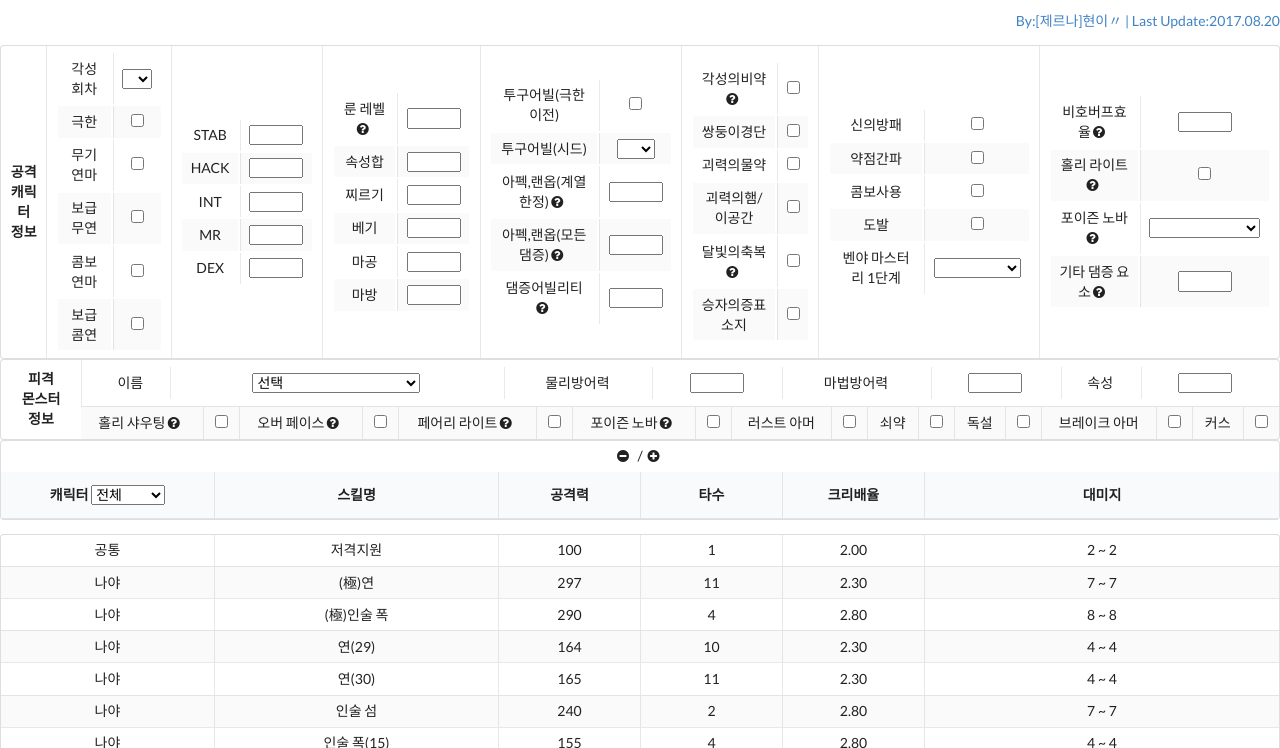
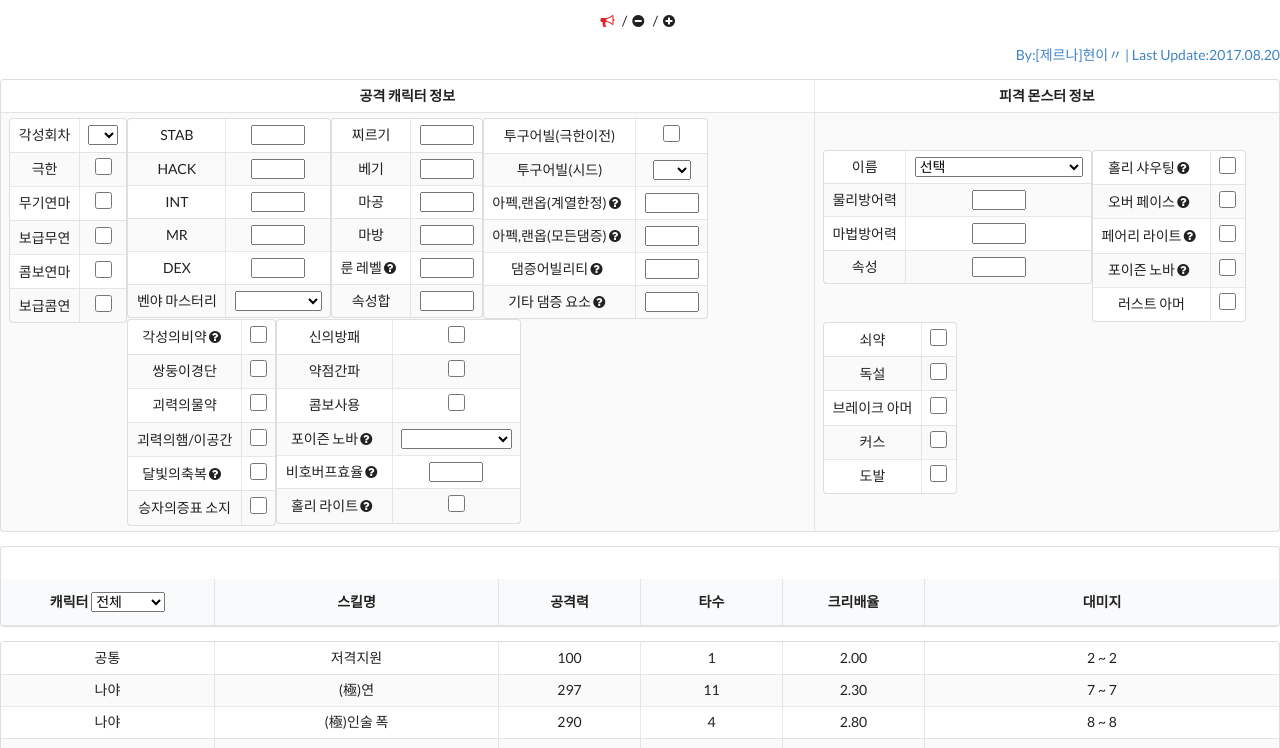
Before and after one commit to twhyuni/tw, a plain HTML site: page index.html in a window 1280 px wide. Shown: the part 52-800 px from the top of the page. Drawn offline with Linux system fonts and the light colour scheme.

Commit message:
Add files via upload

```diff
--- a/index.html
+++ b/index.html
@@ -13,21 +13,25 @@
 </head>
 
 <body>
-  <p><h3 class="ui center aligned purple header">테일즈위버 대미지 계산기</h3></p>
+  <p><h3 class="ui center aligned purple header">테일즈위버 대미지 계산기</h3><center>
+<i class="red announcement icon" data-html="<div style='width:600px;'><center><b>이용 안내</b></center><ui class='list'>
+<li>캐릭터 정보를 입력하고 몬스터를 선택하면 스킬별 대미지(크리티컬)를 확인할 수 있습니다.</li>
+<li>같은스킬이 두 개인 것은 스킬레벨을 내렸을때 DPS 또는 HPS가 강해지는 경우입니다.</li>
+<li>몬스터 스펙 정보는 거의 확인되지 않은 정보입니다.</li>
+<li>아나이스는 소환수(AI) 자체 버그가 많고 정확한 대미지 산정방식을 알 수 없어 추측으로 작성되었습니다.</li>
+<li>밀라, 로아미니의 극한전후에 따른 댐증버프 계산식이 거의 추측으로 작성되었습니다.</li>
+<li>따라서 상당한 오차가 있을 수 있음에 책임지지 않으며 문의를 하셔도 답변이 어렵습니다.</li>
+<!--<li>DPS는 올크리 선후무딜을 전제로 한 것이며 아나이스(소환수)와 액션슬롯스킬은 제대로 된 DPS가 계산되지 않습니다.</li>--></div>"></i>  / <span id="hide"> <i class="minus circle icon"></i> </span>/<span id="show"> <i class="add circle icon"></i> </span></center>
+</p>
 
-
-  <p style="text-align: right"><a  href="http://tw-chapter.tistory.com" target="_blank" title="http://tw-chapter.tistory.com">By:[제르나]현이〃 | Last Update:2017.08.20</a></p>
+<p style="text-align: right"><a href="http://tw-chapter.tistory.com" target="_blank" title="http://tw-chapter.tistory.com">By:[제르나]현이〃 | Last Update:2017.08.20</a> </p>
 
 <div class="main menu" style="width:100%;background:white;">
 <div id="info">
-<table class="ui celled very compact striped table center aligned" style="margin: 0px;width:100%" >
 
-<tr>
-<td>
-<b>
-공격<br>캐릭터<br>정보
-</b>
-</td><td>
+<table style="width:100%" align="center"><tr><td><b>공격 캐릭터 정보</b></td><td>
+<b>피격 몬스터 정보</b></td></tr><tr><td>
+<div style="float:left;">
 <table>
   <tr><td><label>각성회차</label></td>
       <td><select id="gakseong"><option value="0">0</option><option value="1">1</option><option value="2">2</option><option value="3">3</option></select></td>
@@ -46,36 +50,32 @@
   </tr>
   <tr><td><label for="bocom">보급콤연</label></td>
       <td><input type="checkbox" id="bocom"></td></tr></table>
-</td><td id="status">
-
+</div><div style="float:left;">
+<table id="status">
+  <tr><td><label>STAB</label></td>
+      <td><input type="number" min=0 max=999 id="stab"></td>
+  </tr>
+  <tr><td><label>HACK</label></td>
+      <td><input type="number" min=0 max=999 id="hack"></td>
+  </tr>
+  <tr><td><label>INT</label></td>
+      <td><input type="number" min=0 max=999 id="int"></td>
+  </tr>
+  <tr><td><label>MR</label></td>
+      <td><input type="number" min=0 max=999 id="mr"></td>
+  </tr>
+  <tr><td><label>DEX</label></td>
+      <td><input type="number" min=0 max=999 id="dex"></td></tr>
+  <tr><td><label for="benyamastery">벤야 마스터리</label></td>
+      <td><select id="benyamastery">
+          <option value="0">선택</option>
+          <option value="1">소울차지</option>
+          <option value="2">소울커터</option>
+          <option value="3">파워크러쉬</option></select></td></tr></table>
+</div><div style="float: left;">
 
 
 <table>
-  <tr><td><label>STAB</label></td>
-      <td><input type="number" min=0 max=999 id="stab" class="stat tooltip"></td>
-  </tr>
-  <tr><td><label>HACK</label></td>
-      <td><input type="number" min=0 max=999 id="hack" class="stat tooltip"></td>
-  </tr>
-  <tr><td><label>INT</label></td>
-      <td><input type="number" min=0 max=999 id="int" class="stat tooltip"></td>
-  </tr>
-  <tr><td><label>MR</label></td>
-      <td><input type="number" min=0 max=999 id="mr" class="stat tooltip"></td>
-  </tr>
-  <tr><td><label>DEX</label></td>
-      <td><input type="number" min=0 max=999 id="dex" class="stat tooltip"></td></tr></table>
-</td><td>
-
-
-<table>
-  <tr><td><label>룬 레벨<i class="help circle icon" data-content="룬 스킬 '정의의 심판' 레벨에 해당합니다"></i>
-</div></label></td>
-      <td><input type="number" min=1 max=30 id="rune"></td>
-  </tr>
-  <tr><td><label>속성합</label></td>
-      <td><input type="number" min=0 max=999 id="sokseong"></td>
-  </tr>
   <tr><td><label>찌르기</label></td>
       <td><input type="number" min=0 max=999 id="jjil"></td>
   </tr>
@@ -86,8 +86,17 @@
       <td><input type="number" min=0 max=999 id="magong"></td>
   </tr>
   <tr><td><label>마방</label></td>
-      <td><input type="number" min=0 max=999 id="mabang"></td></tr></table>
-</td><td>
+      <td><input type="number" min=0 max=999 id="mabang"></td>
+  </tr>
+  <tr><td><label>룬 레벨<i class="help circle icon" data-content="룬 스킬 '정의의 심판' 레벨에 해당합니다"></i></label></td>
+      <td><input type="number" min=1 max=30 id="rune"></td>
+  </tr>
+  <tr><td><label>속성합</label></td>
+      <td><input type="number" min=0 max=999 id="sokseong"></td>
+  </tr></table>
+
+
+</div><div style="float: left;">
 <table>
   <tr><td><label for="tugu">투구어빌(극한이전)</label></td>
       <td><input type="checkbox" id="tugu"></td>
@@ -99,11 +108,15 @@
       <td><input type="number" min=0 max=99 id="arti"></td>
   </tr>
   <tr><td><label for="ttang">아펙,랜옵(모든댐증)<i class="help circle icon" data-content="땅의문장, 眞암페르카의 무혼 사용 시 15 // 손목 랜덤옵션 '공격력(받는피해 증가류)' 합산"></i></label></td>
-      <td><input type="number" min=0 max=99 id="ttang"></td></tr>
-  <tr><td><label for="damAbil">댐증어빌리티<i class="help circle icon" data-content="무기, 손 장비 어빌리티의 N% 대미지증가 값을 더해서 입력해주세요"></i></label></td>
+      <td><input type="number" min=0 max=99 id="ttang"></td>
+  </tr>
+  <tr><td><label for="damAbil">댐증어빌리티<i class="help circle icon" data-content="무기, 손 장비 어빌리티의 대미지증가 %값을 더해서 입력해주세요"></i></label></td>
       <td><input type="number" id="damAbil" min=0 max=99></td>
-  </tr></table>
-</td><td>
+  </tr>
+  <tr><td><label>기타 댐증 요소<i class="help circle icon" data-html="<b>ex)</b>트랜스스피릿 사용시 100 입력, 고르고니아 천년빙아 사용시 10 입력 등등"></i></label></td>
+      <td><input type="number" min=0 max=999 id="etcSum"></td></tr></table>
+
+</div><div style="float: left;">
 <table>
   <tr><td><label for="gakbi">각성의비약<i class="help circle icon" data-content="밀라, 시벨린, 조슈아 사용 불가"></i></label></td>
       <td><input type="checkbox" id="gakbi"></td>
@@ -122,7 +135,7 @@
   </tr>
   <tr><td><label for="seungja">승자의증표 소지</label></td>
       <td><input type="checkbox" id="seungja"></td></tr></table>
-</td><td>
+</div><div style="float: left;">
 <table>
   <tr><td><label for="sinbang">신의방패</label></td>
       <td><input type="checkbox" id="sinbang"></td>
@@ -136,77 +149,84 @@
   <tr><td><label for="combo">콤보사용</label></td>
       <td><input type="checkbox" id="combo"></td>
   </tr>
-  <tr><td><label for="dobal">도발</label></td>
-      <td><input type="checkbox" id="dobal"></td>
+  <tr><td><label>포이즌 노바<i class="help circle icon" data-content="포이즌 노바(장판)을 시전하는 로아미니(본인 또는 팀원)의 극한 여부와, ⓟ포이즌마스터의 습득 여부를 선택해주세요"></i></label></td>
+      <td><select id="loaLimit">
+          <option value="1">해당없음</option>
+          <option value="2">극한O</option>
+          <option value="3">극한X,마스터O</option>
+          <option value="4">극한X,마스터X</option></select></td>
   </tr>
-  <tr><td><label for="benyamastery">벤야 마스터리 1단계</label></td>
-      <td><select id="benyamastery"><option value="0">선택</option><option value="1">소울차지</option><option value="2">소울커터</option><option value="3">파워크러쉬</option></select></td></tr></table>
-</td><td>
-<table>
-  <tr><td><label for="freshAir">비호버프효율<i class="biho help circle icon"></i></label></td>
+  <tr><td><label for="freshAir">비호버프효율<i class="help circle icon" data-html="<b>프레쉬에어, 하드웨폰</b><br>(시전자의 순수MR+마방합)/50<br>최대 25"></i></label></td>
       <td><input type="number" min=0 max=25 id="freshAir"></td>
   </tr>
   <tr><td><label for="chantLimit">홀리 라이트<i class="help circle icon" data-content="이솔렛 찬트1"></i></label></td>
-      <td>
-       <input type="checkbox" id="chantLimit">
-      </td>
+      <td><input type="checkbox" id="chantLimit"></td></tr></table>
+
+</div>
+</td><td>
+
+<div style="float: left;">
+<table>
+  <tr><td><label for="monName">이름</label></td>
+      <td><select id=monName><option>선택</option></select></td>
   </tr>
-  <tr><td><label>포이즌 노바<i class="help circle icon" data-content="포이즌 노바(장판)을 시전하는 로아미니(본인 또는 팀원)의 극한 여부와, ⓟ포이즌마스터의 습득 여부를 선택해주세요"></i></label></td>
-      <td><select id="loaLimit"><option value="1">해당없음</option><option value="2">극한O</option><option value="3">극한X,마스터O</option><option value="4">극한X,마스터X</option></select></td>
+  <tr><td><label for="monMulbang">물리방어력</label></td>
+      <td><input type="number" id="monMulbang"></td>
   </tr>
-  <tr><td><label>기타 댐증 요소<i class="help circle icon" data-content="ex)트랜스스피릿 사용시 100 입력, 고르고니아 천년빙아 사용시 10 입력 등등"></i></label></td>
-      <td><input type="number" min=0 max=999 id="etcSum"></td>
-  </tr></table>
-</td></tr></table>
+  <tr><td><label for="monMabang">마법방어력</label></td>
+      <td><input type="number" id="monMabang"></td>
+  </tr>
+  <tr><td><label for="monSokseong">속성</label></td>
+      <td><input type="number" id="monSokseong"></td></tr></table>
 
+</div><div style="float: left;">
 
-<table class="ui celled very compact striped table center aligned" style="margin: 0px;width:100%"  >
-
-<tr>
-<td rowspan="2" style="width:80px"><b>피격<br>몬스터<br>정보</b></td>
-<td colspan="18"><table><tr><td>이름</td><td><select id=monName><option>선택</option></select></td><td>
-물리방어력</td><td><input type="number" id="monMulbang"></td><td>
-마법방어력</td><td><input type="number" id="monMabang"></td><td>
-속성</td><td><input type="number" id="monSokseong"></td></tr></table></td>
-</tr>
-
-
+<table>
 <tr id="monDebuff">
 <td><label for="holyShout">홀리 샤우팅<i class="help circle icon" data-content="이솔렛 찬트3"></i></label></td>
 <td><input type="checkbox" id="holyShout"></td>
-
+</tr><tr>
 <td><label for="overPace">오버 페이스<i class="help circle icon" data-content="비호 초록장판"></i></label></td>
 <td><input type="checkbox" id="overPace"></td>
-
+</tr><tr>
 
 <td><label for="fairyLight">페어리 라이트<i class="help circle icon" data-content="아나이스 평타"></i></label></td>
 <td><input type="checkbox" id="fairyLight"></td>
-
+</tr><tr>
 
 <td><label for="poisonNova">포이즌 노바<i class="help circle icon" data-content="로아미니 장판"></i></label></td>
 <td><input type="checkbox" id="poisonNova"></td>
-
+</tr><tr>
 <td><label for="rustArmour">러스트 아머</label></td>
 <td><input type="checkbox" id="rustArmour"></td>
-
+</tr></table>
+</div><div style="float: left;">
+<table><tr>
 <td><label for="soeyak">쇠약</label></td>
 <td><input type="checkbox" id="soeyak"></td>
-
+</tr><tr>
 <td><label for="dokseol">독설</label></td>
 <td><input type="checkbox" id="dokseol"></td>
-
+</tr><tr>
 <td><label for="breakArmour">브레이크 아머</label></td>
 <td><input type="checkbox" id="breakArmour"></td>
-
+</tr><tr>
 <td><label for="curse">커스</label></td>
 <td><input type="checkbox" id="curse"></td>
+</tr><tr>
+<td><label for="dobal">도발</label></td>
+      <td><input type="checkbox" id="dobal"></td>
 </tr>
 
 </table>
-</div>
+
+
+</div></td></tr></table>
+
+
 <table width=100% class="ui celled very compact table center aligned" style="margin: 0px;width:100%" >
   <thead>
-  <tr><td colspan="7">  <span id="hide"> <i class="minus circle icon"></i> </span>/<span id="show"> <i class="add circle icon"></i> </span></td></tr>
+  <tr><td colspan="7"></td></tr>
     <tr>
       <th width=15%>
       캐릭터
--- a/tw.js
+++ b/tw.js
@@ -1,12 +1,16 @@
+
 $('.main.menu').visibility({type: 'fixed'});
 
 $('#hide').on('click', function(){$('#info').hide();});
 $('#show').on('click', function(){$('#info').show();});
 
+$('.announcement.icon').popup({on:'click', position:'bottom center', setFluidWidth:false});
 $('.help.icon').popup();
-$('.stat.tooltip').popup({on:'focus', position:'bottom center',target:'#status',title:'최종스탯', content:'룬스킬, 몬스터카드, 상태이상 등을 모두 포함한 최종 스탯을 입력해주세요.'});
-$('.biho.help.icon').popup({position:'bottom center', title:'프레쉬에어, 하드웨폰', content:'(시전자의 순수MR+마방합)/50 , 최대 25'});
+$('#status input').popup({on:'focus', position:'bottom center',target:'#status',title:'최종스탯', content:'룬스킬, 몬스터카드, 상태이상 등을 모두 포함한 최종 스탯을 입력해주세요.'});
 
+$('[type="checkbox"]').addClass("ui checkbox");
+$('#info table').addClass("ui collapsing table celled striped very compact center aligned");
+$('#info td').height(21);
 $('[type="number"]').width(50);
 
 //스킬리스트를 표로 나타낸다
@@ -103,7 +107,7 @@ else{var $monPoisonNova = 0}
 if($('#chantLimit').is(':checked')){var $userChantLimit = 0.1}else{var $userChantLimit = 0}
 
 
-if($('#loaLimit').val()=="2"){var $userPoisonNova = 0.1}
+if($('#loaLimit').val()=="2"){var $userPoisonNova = 0.15}
 else if($('#loaLimit').val()=="3"){var $userPoisonNova = 0.2}
 else if($('#loaLimit').val()=="4"){var $userPoisonNova = 0.1}
 else{var $userPoisonNova = 0}
```
